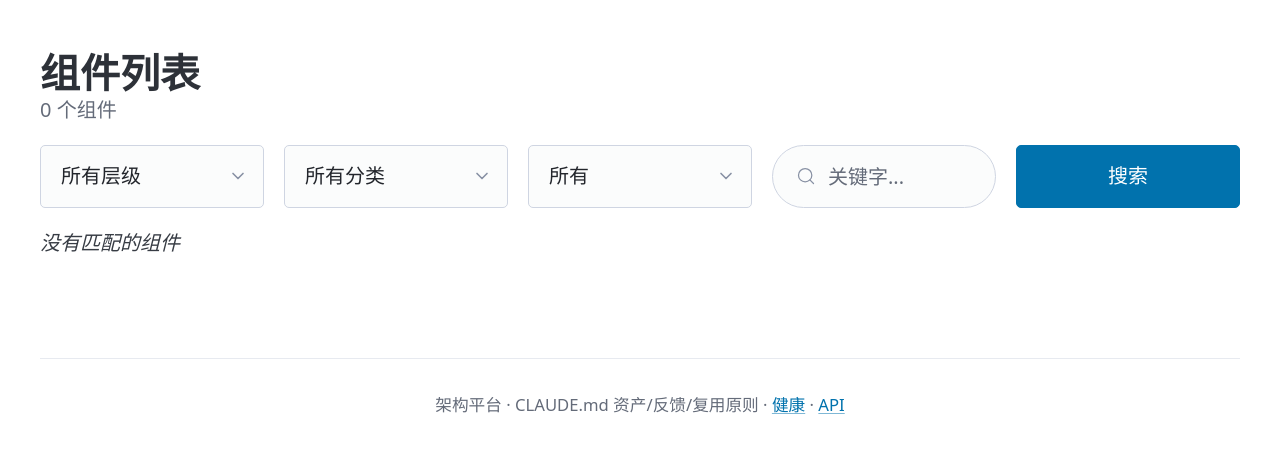
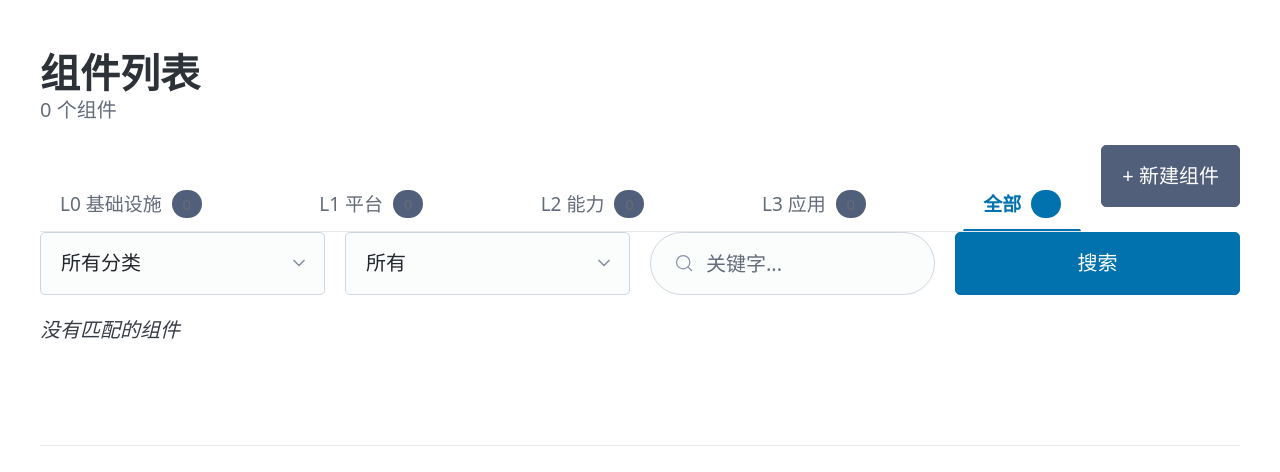
Before and after one commit to AndyWongWithAI/Architecture-Platform, a FastAPI app: page /components in a window 1280 px wide. Shown: the part 101-573 px from the top of the page. Run offline with FastAPI, Linux system fonts and the light colour scheme; data that the repository does not hold is empty; some libraries are stand-ins or nearby versions.

Commit message:
feat(ui): REQ-6cce2927 组件列表 tab 分层(L0/L1/L2/L3/all) + _components/tabs.html partial 沉淀 (#21)
- 新建 backend/app/templates/_components/tabs.html:可复用水平 tab partial
  (A-2 需求 tab / 其他筛选视图直接复用)
- 新建 backend/app/static/css/tabs.css:PicoCSS 简洁下划线 tab 样式,
  不引入新色 hex / 不引入新依赖,只复用 --pico-* 变量
- 改 backend/app/ui/routes.py /components 路由:加 ?tab= 参数处理,
  翻译到后端 layer(L0_infrastructure/L1_platform/L2_capability/L3_application/all),
  兼容老 ?layer= 直接传值;用一次 API 拉全量计算 tab_counts
- 改 backend/app/templates/components/list.html:用 tabs partial 替换
  原 layer select,顶部右侧保留 + 新建组件按钮;下方 category/is_asset/q
  二级过滤保留
- 改 backend/app/templates/base.html:挂载 tabs.css
- 改 backend/app/static/css/custom.css:加 .list-header / .list-tabs /
  .list-actions 布局样式(让 tabs 与新建按钮对齐)

设计原则:Quiet UI,不引入 Tailwind/CSS modules,不做大胆差异化;
布局/颜色全走 PicoCSS 变量;

Co-authored-by: hq <AndyWongWithAI@users.noreply.github.com>

```diff
--- a/backend/app/static/css/custom.css
+++ b/backend/app/static/css/custom.css
@@ -112,3 +112,32 @@ table {
         width: 100%;
     }
 }
+
+/* 列表页头部布局:tab 在左,操作按钮在右(A-1 REQ-6cce2927) */
+.list-header {
+    display: flex;
+    align-items: flex-end;
+    justify-content: space-between;
+    gap: 1rem;
+    flex-wrap: wrap;
+}
+
+.list-header .list-tabs {
+    flex: 1 1 auto;
+    min-width: 0;
+}
+
+.list-header .list-tabs nav.tabs {
+    margin-bottom: 0;
+}
+
+.list-header .list-actions {
+    flex: 0 0 auto;
+    display: flex;
+    align-items: center;
+    gap: 0.5rem;
+}
+
+.list-header .list-actions a[role="button"] {
+    margin: 0 0 1.25rem 0;  /* 与 tabs 下边缘对齐 */
+}
--- /dev/null
+++ b/backend/app/static/css/tabs.css
@@ -0,0 +1,93 @@
+/* tabs.css — 可复用水平 tab 样式
+   PicoCSS 兼容;不引入新色 hex,只用 --pico-* 变量。
+   对应 partial: backend/app/templates/_components/tabs.html
+   A-1 (REQ-6cce2927) 首次落地;A-2 需求 tab / 其他筛选视图复用。
+*/
+
+/* 容器:水平 flex,允许移动端横向滚动 */
+nav[role="tablist"].tabs,
+nav.tabs {
+    display: flex;
+    align-items: stretch;
+    gap: 0.25rem;
+    margin: 0 0 1.25rem 0;
+    padding: 0;
+    border-bottom: 1px solid var(--pico-muted-border-color);
+    overflow-x: auto;
+    scrollbar-width: thin;
+}
+
+/* 单个 tab:无背景,无按钮感,简洁下划线 */
+nav.tabs a[role="tab"],
+nav.tabs .tablink {
+    display: inline-flex;
+    align-items: center;
+    gap: 0.5rem;
+    padding: 0.55rem 0.95rem;
+    margin: 0;
+    border: 1px solid transparent;
+    border-bottom: 2px solid transparent;
+    border-radius: var(--pico-border-radius) var(--pico-border-radius) 0 0;
+    background: transparent;
+    color: var(--pico-muted-color);
+    text-decoration: none;
+    font-size: 0.95rem;
+    line-height: 1.2;
+    white-space: nowrap;
+    cursor: pointer;
+    transition: color 120ms ease, background-color 120ms ease, border-color 120ms ease;
+}
+
+/* hover:轻微底色变化,但不动 border(避免误以为是 active) */
+nav.tabs a[role="tab"]:hover,
+nav.tabs .tablink:hover {
+    color: var(--pico-color);
+    background: var(--pico-secondary-background);
+    text-decoration: none;
+}
+
+/* active:底部 2px 边框 + primary 色 + 加深文字 */
+nav.tabs a[role="tab"].active,
+nav.tabs .tablink.active {
+    color: var(--pico-primary);
+    border-bottom-color: var(--pico-primary);
+    background: transparent;
+    font-weight: 600;
+}
+
+nav.tabs a[role="tab"]:focus-visible,
+nav.tabs .tablink:focus-visible {
+    outline: 2px solid var(--pico-primary-focus, var(--pico-primary));
+    outline-offset: 2px;
+}
+
+/* 数字徽章:小号 badge */
+nav.tabs .tabbadge,
+nav.tabs .badge {
+    display: inline-block;
+    min-width: 1.5rem;
+    padding: 0 0.4rem;
+    border-radius: 999px;
+    background: var(--pico-secondary-background);
+    color: var(--pico-muted-color);
+    font-size: 0.75rem;
+    font-weight: 500;
+    line-height: 1.4rem;
+    text-align: center;
+}
+
+nav.tabs a[role="tab"].active .tabbadge,
+nav.tabs .tablink.active .badge {
+    background: var(--pico-primary-background, var(--pico-secondary-background));
+    color: var(--pico-primary);
+}
+
+/* 移动端:label 可省略,徽章保留(可选)
+   当前实现:横滑即可,不做图标替换(避免引入 icon 库) */
+@media (max-width: 600px) {
+    nav.tabs a[role="tab"],
+    nav.tabs .tablink {
+        padding: 0.5rem 0.7rem;
+        font-size: 0.9rem;
+    }
+}
--- /dev/null
+++ b/backend/app/templates/_components/tabs.html
@@ -0,0 +1,39 @@
+{# ——— 可复用水平 tab partial ———
+   A-1 (REQ-6cce2927) 首次沉淀,A-2 需求 tab / 其他筛选视图复用。
+
+   期望 context:
+     tabs         = [{"id": "L0", "label": "L0 基础设施", "count": 5, "href_extra": "?..."}, ...]
+     active_tab   = 当前 tab id(str);与 tabs 中某项 .id 相等
+                    (兼容名 active 也支持)
+     base_url     = 切换 tab 的目标路径(如 "/components");留空则用当前请求路径
+
+   行为:
+     - 每个 tab 是 <a href="?tab=ID&其他参数">,其他 query 参数保留(分页/搜索/分类)
+     - 当前 active tab 加 class "active" + aria-selected="true"
+     - count 提供时显示数字徽章(可选)
+
+   设计原则(对齐 CLAUDE.md 一致性 + 复用 + 定位稳定性):
+     - PicoCSS 简洁下划线,不做大胆差异化
+     - 不引入新依赖 / 不引入新色 hex,用 --pico-* 变量
+     - 视觉细节在 static/css/tabs.css 集中维护(避免散落)
+#}
+
+{% set _active = active_tab | default(active | default(''), true) %}
+{% set _base = base_url | default(request.url.path, true) %}
+<nav role="tablist" class="tabs tablist" aria-label="层级切换">
+  {% for t in tabs %}
+    {% set _is_active = (t.id == _active) %}
+    {% set _href = _base ~ "?tab=" ~ t.id ~ (t.href_extra or "") %}
+    <a role="tab"
+       href="{{ _href }}"
+       id="tab-{{ t.id }}"
+       class="tablink{% if _is_active %} active{% endif %}"
+       aria-selected="{{ 'true' if _is_active else 'false' }}"
+       aria-controls="panel-{{ t.id }}">
+      <span class="tablabel">{{ t.label }}</span>
+      {% if t.count is defined and t.count is not none %}
+        <span class="badge tabbadge" aria-label="数量 {{ t.count }}">{{ t.count }}</span>
+      {% endif %}
+    </a>
+  {% endfor %}
+</nav>
--- a/backend/app/templates/base.html
+++ b/backend/app/templates/base.html
@@ -10,6 +10,8 @@
 
     <!-- 自定义样式 -->
     <link rel="stylesheet" href="/static/css/custom.css">
+    <!-- 复用:水平 tab(A-1 / A-2 等列表页筛选) -->
+    <link rel="stylesheet" href="/static/css/tabs.css">
 
     <!-- HTMX 2.x(CDN) -->
     <script src="https://cdn.jsdelivr.net/npm/htmx.org@2.0.1/dist/htmx.min.js" defer></script>
--- a/backend/app/templates/components/list.html
+++ b/backend/app/templates/components/list.html
@@ -8,16 +8,22 @@
     <p>{{ total }} 个组件{% if filters.q %} · 搜索 "{{ filters.q }}"{% endif %}</p>
 </hgroup>
 
-<!-- 过滤表单 -->
+<!-- 层级 tab(A-1 REQ-6cce2927)+ 顶部右侧操作 -->
+<div class="list-header">
+    <div class="list-tabs">
+        {% include "_components/tabs.html" with context %}
+    </div>
+    <div class="list-actions">
+        <a href="/components/new" role="button" class="secondary">+ 新建组件</a>
+    </div>
+</div>
+
+<!-- 其他过滤(category / is_asset / q)保留为下方 select,不被 tab 替代 -->
 <form method="get" action="/components" class="grid">
-    <select name="layer" onchange="this.form.submit()">
-        <option value="">所有层级</option>
-        <option value="L0_infrastructure" {% if filters.layer == "L0_infrastructure" %}selected{% endif %}>L0 基础设施</option>
-        <option value="L1_platform" {% if filters.layer == "L1_platform" %}selected{% endif %}>L1 平台</option>
-        <option value="L2_capability" {% if filters.layer == "L2_capability" %}selected{% endif %}>L2 能力</option>
-        <option value="L3_application" {% if filters.layer == "L3_application" %}selected{% endif %}>L3 应用</option>
-    </select>
-
+    {# tab 切换的当前值也带过去,保持状态一致 #}
+    {% if filters.layer %}
+        <input type="hidden" name="tab" value="{{ active_tab }}">
+    {% endif %}
     <select name="category" onchange="this.form.submit()">
         <option value="">所有分类</option>
         {% for cat in ["auth", "db", "cache", "queue", "log", "deploy", "monitor", "ui", "util", "other"] %}
--- a/backend/app/ui/routes.py
+++ b/backend/app/ui/routes.py
@@ -85,17 +85,71 @@ async def index(request: Request):
 
 # ——— 2. 组件列表 ———
 
+# A-1 (REQ-6cce2927):tab 标识 → 现有 layer 取值的映射。
+# tab 是 UI 概念(短名 + 包含 all),layer 是后端 enum。
+# 后端 API 不变,只把 tab 翻译成 layer(或留空=all)。
+TAB_LAYER_MAP = {
+    "L0_infrastructure": "L0_infrastructure",
+    "L1_platform": "L1_platform",
+    "L2_capability": "L2_capability",
+    "L3_application": "L3_application",
+    "all": None,
+}
+
+
 @router.get("/components", response_class=HTMLResponse)
 async def components_list(
     request: Request,
     layer: Optional[str] = None,
+    tab: Optional[str] = None,
     category: Optional[str] = None,
     is_asset: Optional[str] = None,  # FB-K 修复(2026-06-21):改为 str,内部判断 "true"/"false",避免空字符串触发 422
     q: Optional[str] = None,
 ):
+    """组件列表:tab 分层(L0/L1/L2/L3/all)+ 下方二级过滤(category/is_asset/q)
+
+    参数优先级:
+      tab    >  layer(向下兼容老的 ?layer= 直接传值)
+      两者皆无 → active_tab="all"(默认)
+
+    tab → layer 翻译:
+      "L0_infrastructure" → "L0_infrastructure"(传给后端)
+      "all"               → None(不传 layer)
+      未知 tab 值        → 兜底为 "all"
+    """
+    # 1. tab → layer 翻译
+    active_tab = "all"
+    effective_layer = layer
+    if tab:
+        if tab in TAB_LAYER_MAP:
+            active_tab = tab
+            effective_layer = TAB_LAYER_MAP[tab]  # 可能为 None
+        else:
+            # 未知 tab:忽略,走 all
+            active_tab = "all"
+            effective_layer = None
+    elif layer and layer in TAB_LAYER_MAP:
+        # 老 ?layer= 链接直接进来:把它映射回对应的 tab,UI 视觉一致
+        active_tab = layer
+
+    # 2. 用一次 SQL COUNT GROUP BY 拿各层级组件数(对 all 视图用,节省 N+1)
+    all_data = await _safe_get(
+        "/api/v1/components",
+        {"limit": 200},
+        default={"items": [], "total": 0},
+    )
+    all_items = all_data.get("items", [])
+    tab_counts = {"L0_infrastructure": 0, "L1_platform": 0, "L2_capability": 0, "L3_application": 0}
+    for c in all_items:
+        layer_key = c.get("layer", "")
+        if layer_key in tab_counts:
+            tab_counts[layer_key] += 1
+    tab_counts["all"] = all_data.get("total", len(all_items))
+
+    # 3. 当前视图的实际查询
     params = {"limit": 200}
-    if layer:
-        params["layer"] = layer
+    if effective_layer:
+        params["layer"] = effective_layer
     if category:
         params["category"] = category
     # FB-K:is_asset 用字符串手动判断("true"/"false" → bool;"" / 其他 → 不过滤)
@@ -108,6 +162,15 @@ async def components_list(
 
     data = await _safe_get("/api/v1/components", params, default={"items": [], "total": 0})
 
+    # 4. 构造 tabs(给 partial 用),按 L0→L3→all 顺序
+    tabs = [
+        {"id": "L0_infrastructure", "label": "L0 基础设施", "count": tab_counts["L0_infrastructure"]},
+        {"id": "L1_platform", "label": "L1 平台", "count": tab_counts["L1_platform"]},
+        {"id": "L2_capability", "label": "L2 能力", "count": tab_counts["L2_capability"]},
+        {"id": "L3_application", "label": "L3 应用", "count": tab_counts["L3_application"]},
+        {"id": "all", "label": "全部", "count": tab_counts["all"]},
+    ]
+
     return templates.TemplateResponse(
         request,
         "components/list.html",
@@ -115,11 +178,14 @@ async def components_list(
             "components": data.get("items", []),
             "total": data.get("total", 0),
             "filters": {
-                "layer": layer,
+                "layer": effective_layer,
                 "category": category,
                 "is_asset": is_asset,
                 "q": q,
             },
+            "tabs": tabs,
+            "active_tab": active_tab,
+            "base_url": "/components",
         },
     )
 
```
